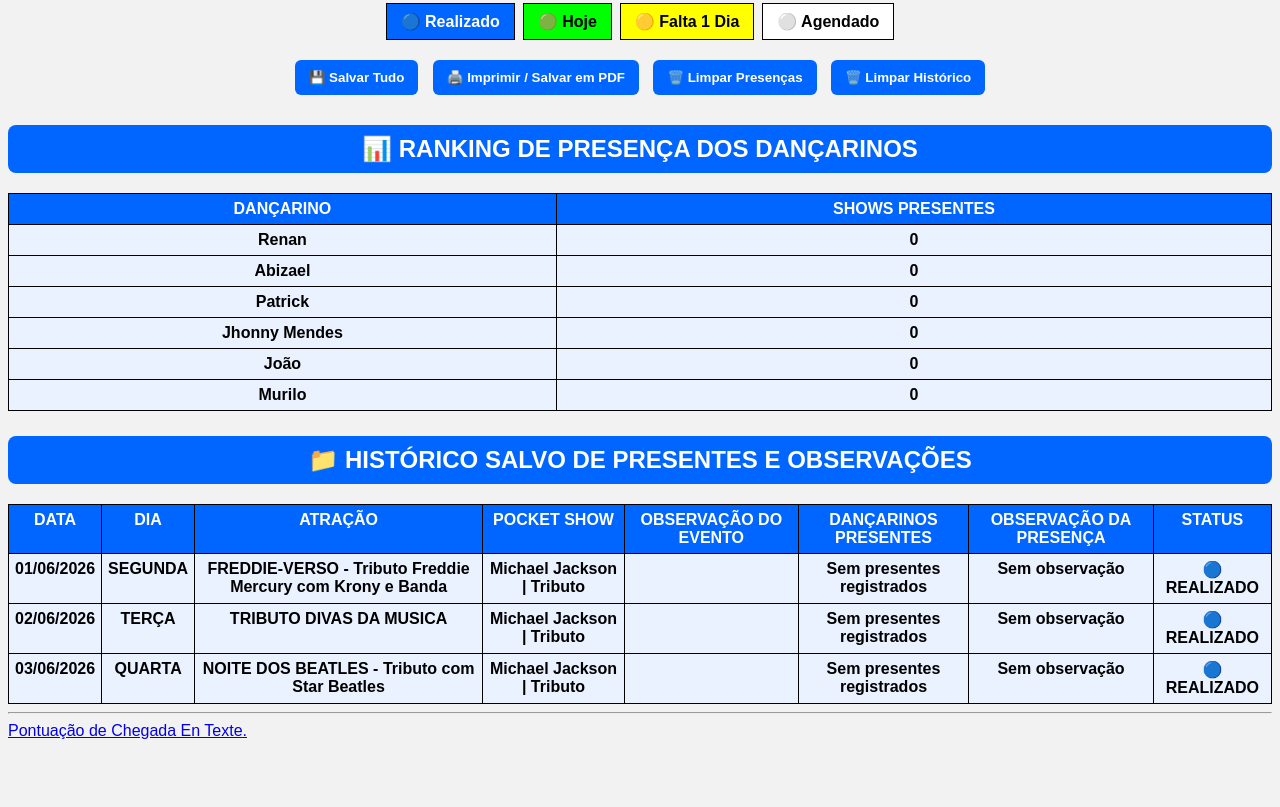
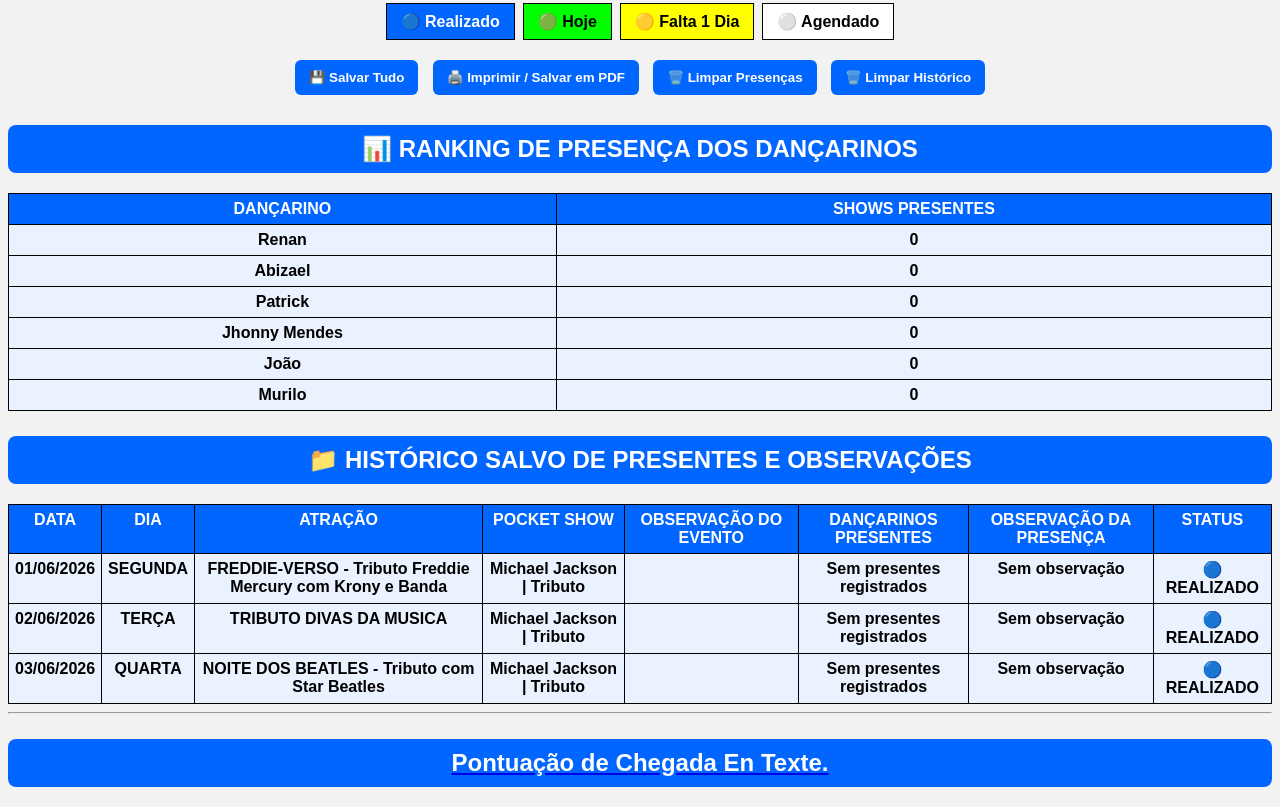
Before and after one commit to edskate/Pontua-o_de_Chegada, a plain HTML site: page index.html in a window 1280 px wide. Shown: the part 4612-5419 px from the top of the page. Before the commit the page ends 5360 px from the top, so only its background shows below. Drawn offline with Linux system fonts and the light colour scheme.

Commit message:
atualizar

```diff
--- a/index.html
+++ b/index.html
@@ -767,6 +767,6 @@ atualizarAgenda();
 setInterval(atualizarAgenda, 1000);
 </script>
 <hr>
-<a href="index02.html">Pontuação de Chegada En Texte.</a>
+<a href="index02.html"><h2>Pontuação de Chegada En Texte.</h2></a>
 </body>
 </html>
```
Also changed, not shown: index02.html (+1 -1 lines).
